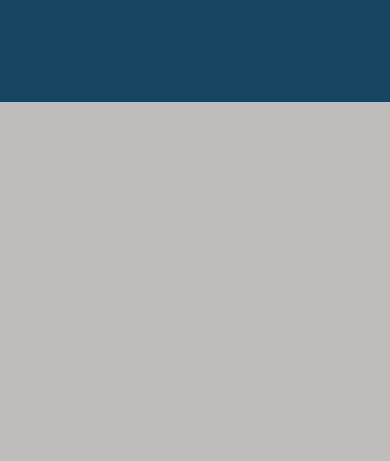
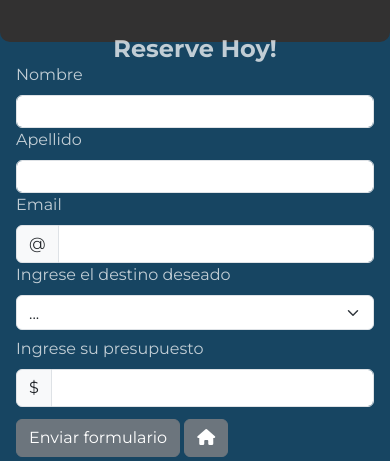
Before and after one commit to mgiorgi32/codeninjas-exe, a Python web app: template templates/Reserva.html in a window 390 px wide. Shown: the part 742-1203 px from the top of the page. Before the commit the page ends 844 px from the top, so only its background shows below. Run offline with Jinja, Linux system fonts and the light colour scheme; the template is opened without the code that fills it, so the values that code supplies are empty; some libraries are stand-ins or nearby versions.

Commit message:
Ultima Version v1

```diff
--- a/templates/Reserva.html
+++ b/templates/Reserva.html
@@ -12,23 +12,40 @@
     <link rel="icon" href="img/avion.png">
 </head>
 <body class="pagina">
-<section class="row justify-content-center form-destino">
-    <form class="row g-3 needs-validation" novalidate>
-      <div class="col-md-12 position-relative">
+  <div class="container reserva-principal my-4">
+    <div class="row reserva-row">
+      <div class="col-12 col-sm-5 p-0">
+        <div class="reserva">
+          <div class="reserva-encima">
+            <div class="container reserva-data">
+              <h1>Disfrute su Viaje</h1>
+              <p id="reserva-data-texto">¡Explore nuevos lugares, conozca gente fascinante y viva aventuras inolvidables en su viaje!</p>
+            </div>
+        </div>
+        </div>
+
+      </div>
+      <div class="col-12 col-sm-5 p-0">
+          <section class="row justify-content-center form-destino m-0">
+            <form class="row g-3 needs-validation " novalidate>
+              <div class="col-md-12 m-0 p-0 mt-3" id="titulo-form">
+                <p id="form-tit">Reserve Hoy!</p>
+              </div>
+              <div class="col-md-12 position-relative my-0">
                 <label for="validationTooltip01" class="form-label">Nombre</label>
-        <input type="text" class="form-control" id="validationTooltip01" required name="Nombre">
+                <input type="text" class="form-control h-50" id="validationTooltip01" required name="Nombre">
                 <div class="valid-tooltip">
                   Excelente!
                 </div>
               </div>
-      <div class="col-md-12 position-relative">
+              <div class="col-md-12 position-relative my-0">
                 <label for="validationTooltip02" class="form-label">Apellido</label>
-        <input type="text" class="form-control" id="validationTooltip02" required name="Apellido">
+                <input type="text" class="form-control h-50" id="validationTooltip02" required name="Apellido">
                 <div class="valid-tooltip">
                   Excelente!
                 </div>
               </div>
-      <div class="col-md-12 position-relative">
+              <div class="col-md-12 position-relative my-0">
                 <label for="inputEmail4" class="form-label">Email</label>
                 <div class="input-group has-validation">
                   <span class="input-group-text" id="inputEmail4">@</span>
@@ -38,9 +55,9 @@
                   </div>
                 </div>
               </div>
-      <div class="col-md-12 position-relative">
+              <div class="col-md-12 position-relative my-0">
                 <label for="validationTooltip04" class="form-label">Ingrese el destino deseado</label>
-        <select class="form-select" id="validationTooltip04" required name="Destino">
+                <select class="form-select h-50" id="validationTooltip04" required name="Destino">
                   <option selected disabled value="">...</option>
                   <option>Buenos Aires</option>
                   <option>Cordoba</option>
@@ -51,7 +68,7 @@
                   Ingrese un destino valido.
                 </div>
               </div>
-      <div class="col-md-12 position-relative">
+              <div class="col-md-12 position-relative my-1">
                 <label for="validationTooltip05" class="form-label">Ingrese su presupuesto</label>
                 <div class="input-group has-validation">
                   <span class="input-group-text" id="input-group-text">$</span>
@@ -61,16 +78,18 @@
                   </div>
                 </div>
               </div>
-      <div class="col-12">
-        <button class="btn btn-primary botonsin" type="submit" onclick="mailto()">Enviar formulario</button>
-      </div>
-      <div class="col-12">
-        <button class="btn btn-primary botonsin" onclick="volver()">
+              <div class="col-12 botones my-2 pb-1">
+                <button class="btn btn-secondary botonsin" type="submit" onclick="mailto()">Enviar formulario</button>
+                <button class="btn btn-secondary botonsin" onclick="volver()">
                   <i class="fa-solid fa-house" alt="volver"></i>
                 </button>
               </div>
             </form>
           </section>
+      </div>
+    </div>
+  </div>
+
 </body>
   <script>
     (() => {
--- a/templates/styles.css
+++ b/templates/styles.css
@@ -72,9 +72,7 @@
     padding: 10px 20px;
 }
 
-.form-destino{
-    background-color: rgb(193, 188, 188);
-}
+
 
 .pagina{
     background-color:rgba(8, 57, 88, 0.938);
@@ -189,9 +187,70 @@
     color: #0d9ad0;
     font-weight: bold;
 }
+.botones >button:hover{
+    background-color: #fff;
+    border: 1px solid #0d9ad0;
+    color: #0d9ad0;
+    font-weight: bold;
+}
 .cartel{
     height: 30vh;
 }
+#titulo-form{
+    height: 2em;
+}
+
+.form-destino{
+    color: #fffb;
+    border-radius: 10px;
+}.form-destino form{
+    height: 40vh;
+}
+.reserva-principal{
+    background-color: rgb(50, 49, 49);
+    color: #fffb;
+    border-radius: 10px;
+    height: 90vh;
+}
+.reserva-row{
+    justify-content: space-evenly;
+}
+.reserva{
+    border-radius: 10px;
+    background-image: url(https://img.freepik.com/fotos-premium/turistas-felices-exploran-lugares-interes-nuevo-concepto-viaje-region_892345-1549.jpg?w=740);
+    background-size: cover;
+    background-position: center;
+    width: 90%;
+    height: 80vh;
+    margin: auto;
+    margin-top: 5vh;
+}
+.reserva-encima{
+    border-radius: 10px;
+    width: 100%;
+    height: 100%;
+    background-color: #1119;
+
+}
+.reserva-data{
+    height: 100%;
+    border-radius: 10px;
+    background: linear-gradient(transparent,#1119);
+    text-align: center;
+    padding-top: 5vh;
+    font-weight: bold;
+}
+#reserva-data-texto{
+    margin-top: 60%;
+    font-weight: bold;
+}
+
+#form-tit{
+    font-size: 1.5em;
+    text-align: center;
+    font-weight: bold;
+}
+
 
 @media screen and (max-width: 990px){
     .footer{
```
Lines whose indentation alone changed are shown as unchanged.
